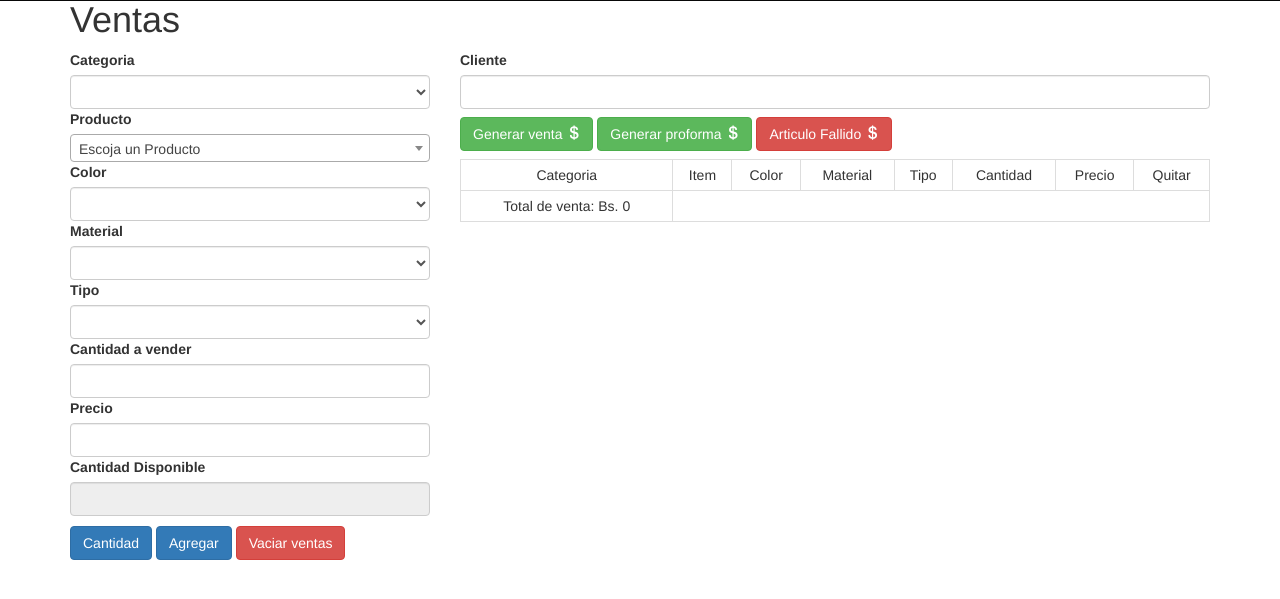
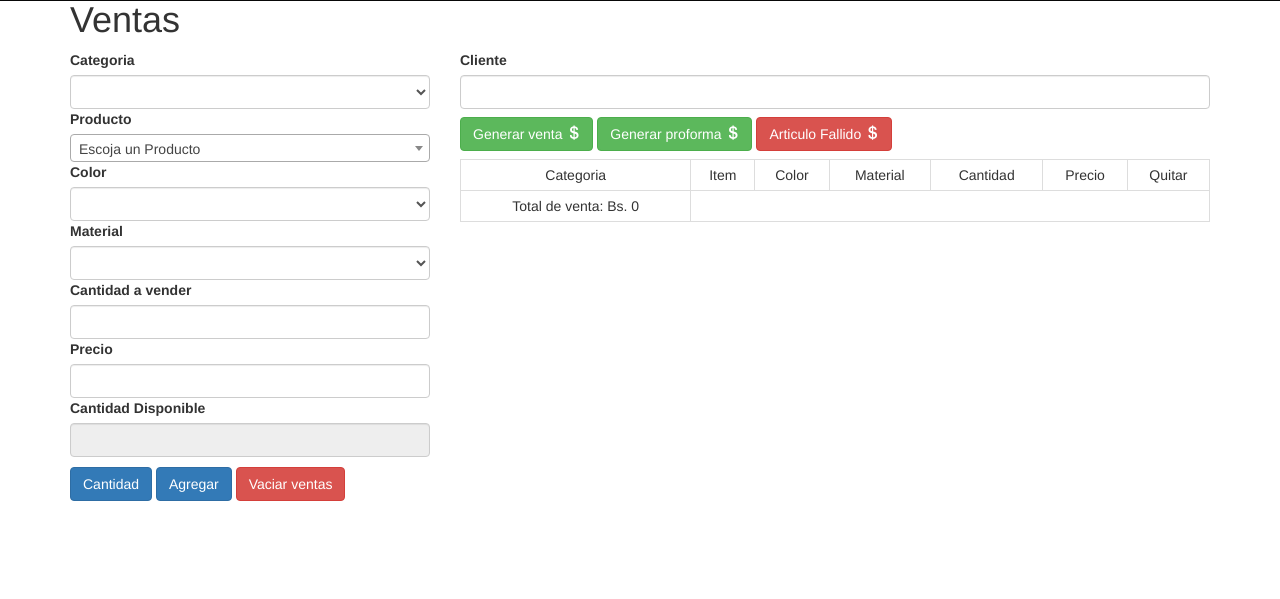
Before and after one commit to JeffreyLovelace/jauzled.com, a PHP site: page /Vistas/ventas.php in a window 1280 px wide. Shown: the part 80-679 px from the top of the page. Run offline with PHP 8.4, Linux system fonts and the light colour scheme; the visitor is signed in with stand-in values (Sample User, id 1); tables that the repository leaves empty or names only in its code hold one stand-in row (values such as "Sample post"); lists and menus that the app fills with data are empty.

```diff
--- a/Procesos/inventario/agregarProducto.php
+++ b/Procesos/inventario/agregarProducto.php
@@ -6,8 +6,8 @@
     $extension = explode(".",$nombreImg);
 	$rutaAlmacenamiento=$_FILES['imagen']['tmp_name'];
 	$carpeta='../../Imagenes/';
-	$rutaFinal=$carpeta.$_POST['item'].".".$extension[1];
-
+    $rutaFinal=$carpeta.$_POST['item'].".".$extension[1];
+    $ruta="../Imagenes/".$_POST['item'].".".$extension[1];
 
     if(move_uploaded_file($rutaAlmacenamiento, $rutaFinal)){
         $categoria=$_POST['categoriaSelect'];
@@ -34,7 +34,7 @@
             $result=mysqli_query($conexion,$sql);
             $ver=mysqli_fetch_row($result);
 
-            $sql="INSERT into producto values (default,'$item','1','$categoria','$color','$material','$tipo','$potencia','$precioMin','$precioMax','$cantidad','$rutaFinal');";
+            $sql="INSERT into producto values (default,'$item','1','$categoria','$color','$material','$tipo','$potencia','$precioMin','$precioMax','$cantidad','$ruta');";
             echo mysqli_query($conexion,$sql);
         }
     }
--- a/Procesos/ventas/agregaProductoTemp.php
+++ b/Procesos/ventas/agregaProductoTemp.php
@@ -5,7 +5,6 @@
     $idproducto=$_POST['productoVenta'];
     $material=$_POST['material'];
     $color=$_POST['color'];
-    $tipo=$_POST['tipo'];
     $cantidad=$_POST['cantidadVenta'];
     $precio=$_POST['precio'];
 
@@ -37,13 +36,12 @@
         and a.item='".$item[0]."'
         and a.id_color=$color
         and a.id_material= $material
-        and a.id_tipo=$tipo
         and b.id_usuario=a.id_usuario
         and b.usuario= '".$_SESSION['usuario']."';";
         $result=mysqli_query($conexion,$sql);
         $idp=mysqli_fetch_row($result);
 
-        $articulo=$idp[0]."||".$categoria."||".$item[0]."||".$color."||".$material."||".$tipo."||".$cantidad."||".$precio;
+        $articulo=$idp[0]."||".$categoria."||".$item[0]."||".$color."||".$material."||".$cantidad."||".$precio;
         $_SESSION['tablaComprasTemp'][]=$articulo;
     }
 
--- a/Procesos/ventas/crearProforma.php
+++ b/Procesos/ventas/crearProforma.php
@@ -43,14 +43,14 @@
             $sql="INSERT into detalleproforma values (default,
                                     '$cantidad',
                                     '$d[0]',
-                                    '$d[6]',
-                                    '$d[7]');";
+                                    '$d[5]',
+                                    '$d[6]');";
             $result=mysqli_query($conexion,$sql);
 
             $sql="SELECT cantidad from producto where id_producto='$d[0]';";
             $result=mysqli_query($conexion,$sql);
             $stock=mysqli_fetch_row($result);
-            $ncantidad=$stock[0]-$d[6];
+            $ncantidad=$stock[0]-$d[5];
 
         }
         unset($_SESSION['tablaComprasTemp']);
--- a/Procesos/ventas/crearVenta.php
+++ b/Procesos/ventas/crearVenta.php
@@ -43,14 +43,14 @@
             $sql="INSERT into detalleventas values (default,
                                     '$cantidad',
                                     '$d[0]',
-                                    '$d[6]',
-                                    '$d[7]');";
+                                    '$d[5]',
+                                    '$d[6]');";
             $result=mysqli_query($conexion,$sql);
 
             $sql="SELECT cantidad from producto where id_producto='$d[0]';";
             $result=mysqli_query($conexion,$sql);
             $stock=mysqli_fetch_row($result);
-            $ncantidad=$stock[0]-$d[6];
+            $ncantidad=$stock[0]-$d[5];
 
             $sql="UPDATE producto
             SET cantidad = '$ncantidad'
--- a/Procesos/ventas/fallido.php
+++ b/Procesos/ventas/fallido.php
@@ -13,7 +13,6 @@
     $idproducto=$_POST['productoVenta'];
     $material=$_POST['material'];
     $color=$_POST['color'];
-    $tipo=$_POST['tipo'];
     $cantidad=$_POST['cantidadVenta'];
     $precio=$_POST['precio'];
 
@@ -36,7 +35,6 @@
     and a.item='".$item[0]."'
     and a.id_color=$color
     and a.id_material= $material
-    and a.id_tipo=$tipo
     and b.id_usuario=a.id_usuario
     and b.usuario= '".$_SESSION['usuario']."';";
     $result=mysqli_query($conexion,$sql);
--- a/Procesos/ventas/obtenerCantidad.php
+++ b/Procesos/ventas/obtenerCantidad.php
@@ -10,7 +10,6 @@
     $idproducto=$_POST['productoVenta'];
     $material=$_POST['material'];
     $color=$_POST['color'];
-    $tipo=$_POST['tipo'];
     $cantidad=$_POST['cantidadVenta'];
     $precio=$_POST['precio'];
 
@@ -26,7 +25,6 @@
     and a.item='".$item[0]."'
     and a.id_color=$color
     and a.id_material= $material
-    and a.id_tipo=$tipo
     and b.id_usuario=a.id_usuario
     and b.usuario= '".$_SESSION['usuario']."';";
     $result=mysqli_query($conexion,$sql);
--- a/Vistas/Ventas/tablaVentasTemp.php
+++ b/Vistas/Ventas/tablaVentasTemp.php
@@ -24,7 +24,6 @@
 		<td>Item</td>
 		<td>Color</td>
  		<td>Material</td>
- 		<td>Tipo</td>
  		<td>Cantidad</td>
 		<td>Precio</td>
 		<td>Quitar</td>
@@ -36,11 +35,10 @@
  			foreach (@$_SESSION['tablaComprasTemp'] as $key) {
 
 				$d=explode("||", @$key);
-				$sql="select e.categoria, a.item, b.color, c.material, d.tipo, a.precio_min, a.precio_max, a.potencia,a.cantidad
-				from producto a, color b, material c, tipo d, categoria e
+				$sql="select e.categoria, a.item, b.color, c.material, a.precio_min, a.precio_max, a.potencia,a.cantidad
+				from producto a, color b, material c, categoria e
 				where a.id_color=b.id_color
 				and a.id_material=c.id_material
-				and a.id_tipo=d.id_tipo
 				and a.id_categoria=e.id_categoria
 				and a.id_producto=$d[0];";
 				$result=mysqli_query($conexion,$sql);
@@ -49,17 +47,15 @@
 				$d[2]=$ver[1];
 				$d[3]=$ver[2];
 				$d[4]=$ver[3];
-				$d[5]=$ver[4];
  	 ?>
 
  	<tr>
 	 	<td><?php echo $d[1] ?></td>
  		<td><?php echo $d[2] ?></td>
  		<td><?php echo $d[3] ?></td>
-		<td><?php echo $d[4] ?></td>
+ 		<td><?php echo $d[4] ?></td>
  		<td><?php echo $d[5] ?></td>
- 		<td><?php echo $d[6] ?></td>
-		<td><?php echo $d[7] ?></td>
+		<td><?php echo $d[6] ?></td>
  		<td>
  			<span class="btn btn-danger btn-xs" onclick="quitarP('<?php echo $i; ?>')">
  				<span class="glyphicon glyphicon-remove"></span>
@@ -68,7 +64,7 @@
  	</tr>
 
  <?php
- 		$total=$total + ($d[6]*$d[7]);
+ 		$total=$total + ($d[5]*$d[6]);
  		$i++;
  	}
      endif;
--- a/Vistas/ventas.php
+++ b/Vistas/ventas.php
@@ -46,10 +46,6 @@
 					<select class="form-control btn-block" id="material" name="material">
 
 					</select>
-					<label>Tipo</label>
-						<select class="form-control btn-block" id="tipo" name="tipo">
-
-					</select>
 
 					<label>Cantidad a vender</label>
 					<input type="text" class="form-control btn-block" id="cantidadVenta" name="cantidadVenta">
@@ -91,7 +87,6 @@
 		$( "#productoVenta" ).change(function() {
 			$('#color').load("ventas/comBoxColor.php?categoria="+$( "#categoria" ).val()+"&producto="+$( "#productoVenta" ).val());
 			$('#material').load("ventas/comBoxMaterial.php?categoria="+$( "#categoria" ).val()+"&producto="+$( "#productoVenta" ).val());
-			$('#tipo').load("ventas/comBoxTipo.php?categoria="+$( "#categoria" ).val()+"&producto="+$( "#productoVenta" ).val());
 			$("#cantidadDisp").val("");
 		});
 
@@ -132,7 +127,6 @@
 						$('#productoVenta').load("ventas/comBoxProductos.php?categoria="+$( "#categoria" ).val()+"&producto="+$( "#productoVenta" ).val());
 						$('#color').load("ventas/comBoxColor.php?categoria="+$( "#categoria" ).val()+"&producto="+$( "#productoVenta" ).val());
 						$('#material').load("ventas/comBoxMaterial.php?categoria="+$( "#categoria" ).val()+"&producto="+$( "#productoVenta" ).val());
-						$('#tipo').load("ventas/comBoxTipo.php?categoria="+$( "#categoria" ).val()+"&producto="+$( "#productoVenta" ).val());
 						$("#cantidadDisp").val("");
 						alertify.success("Se Agrego el producto");
 					}else{
@@ -192,15 +186,17 @@
 			data:datos,
 			url:"../procesos/ventas/crearProforma.php",
 			success:function(r){
-				console.log(r);
 				if(r==1){
 					$('#tablaVentasTempLoad').load("ventas/tablaVentasTemp.php");
 					$('#frmVentasProductos')[0].reset();
 					alertify.alert("Preforma creada con exito");
-				}else if(r==100){
+				}
+				else{
+					if(r==100){
 						alertify.alert("No hay lista de Proforma");
 					}else{
 						alertify.error("No se pudo crear la Proforma");
+					}
 				}
 			}
 		});
@@ -220,7 +216,6 @@
 						$('#productoVenta').load("ventas/comBoxProductos.php?categoria="+$( "#categoria" ).val()+"&producto="+$( "#productoVenta" ).val());
 						$('#color').load("ventas/comBoxColor.php?categoria="+$( "#categoria" ).val()+"&producto="+$( "#productoVenta" ).val());
 						$('#material').load("ventas/comBoxMaterial.php?categoria="+$( "#categoria" ).val()+"&producto="+$( "#productoVenta" ).val());
-						$('#tipo').load("ventas/comBoxTipo.php?categoria="+$( "#categoria" ).val()+"&producto="+$( "#productoVenta" ).val());
 						$("#cantidadDisp").val("");
 						alertify.success("Se Agrego Producto Fallido");
 					}else{
```
Also changed, not shown: Vistas/Ventas/comBoxTipo.php (deleted, +0 -25 lines), Vistas/inventario.php (+6 -2 lines), Imagenes/.png (added), Imagenes/123123.png (added), Imagenes/asd.png (added), Imagenes/asdasdas.png (added), Imagenes/item1.png (added). Lines whose indentation alone changed are shown as unchanged.
